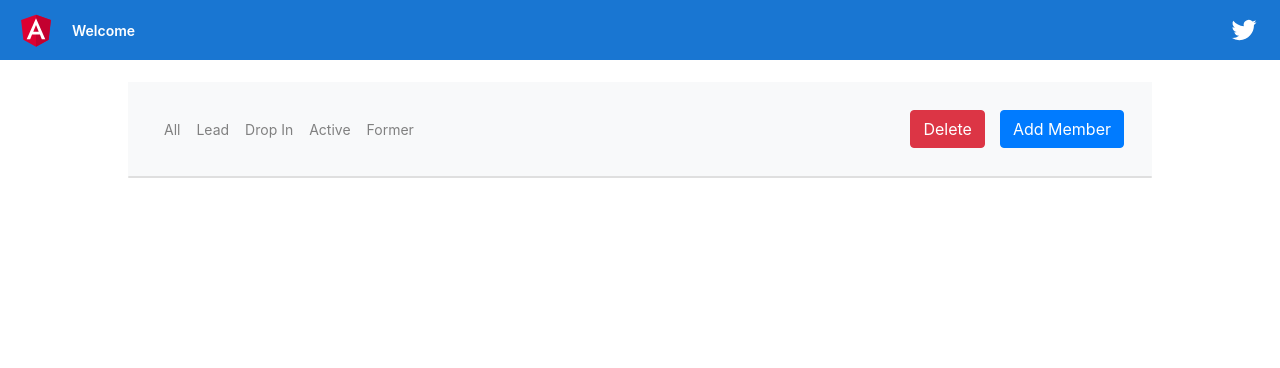
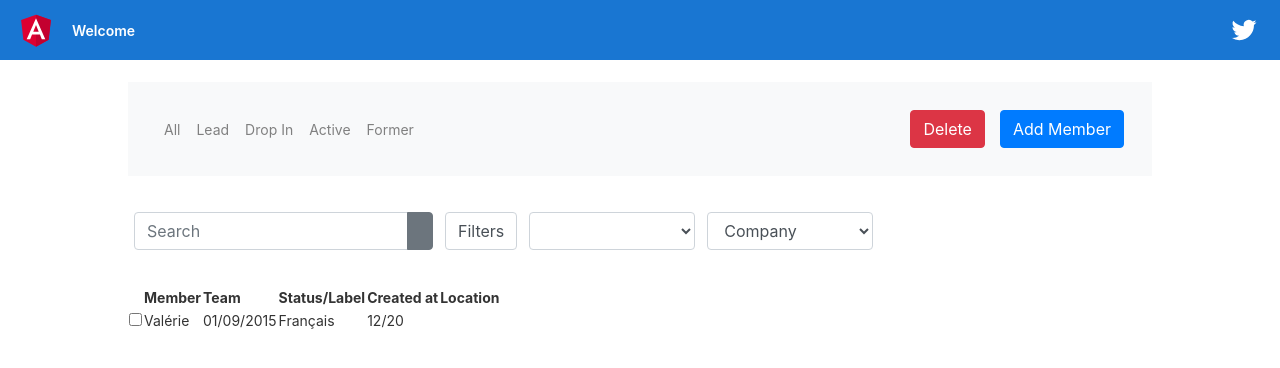
Before and after one commit to aandonova/CompanyManagementSystem, an Angular app: page / in a window 1280 px wide. Shown: the top 368 px of the page. Built offline with nearby package versions, Linux system fonts and the light colour scheme.

Commit message:
add member html in app html

```diff
--- a/src/app/home/home.component.html
+++ b/src/app/home/home.component.html
@@ -21,8 +21,10 @@
       <button class="btn btn-primary" type="submit">Add Member</button>
   </div>
   </nav>
+  <app-member></app-member>
 
-  <a class="card"
+  <!-- <a class="card"
   rel="noopener"
     routerLink="/member"
   ></a>
+   -->
--- a/src/app/member/member.component.css
+++ b/src/app/member/member.component.css
@@ -1,3 +1,6 @@
+.row {
+    margin-left: 0;
+}
 .row.status-filter > * {
     margin: 30px 0;
     padding: 6px;
--- a/src/app/member/member.component.html
+++ b/src/app/member/member.component.html
@@ -63,5 +63,3 @@
 	</tbody>
 </table>
 </div>
-
-<router-outlet></router-outlet>
```
